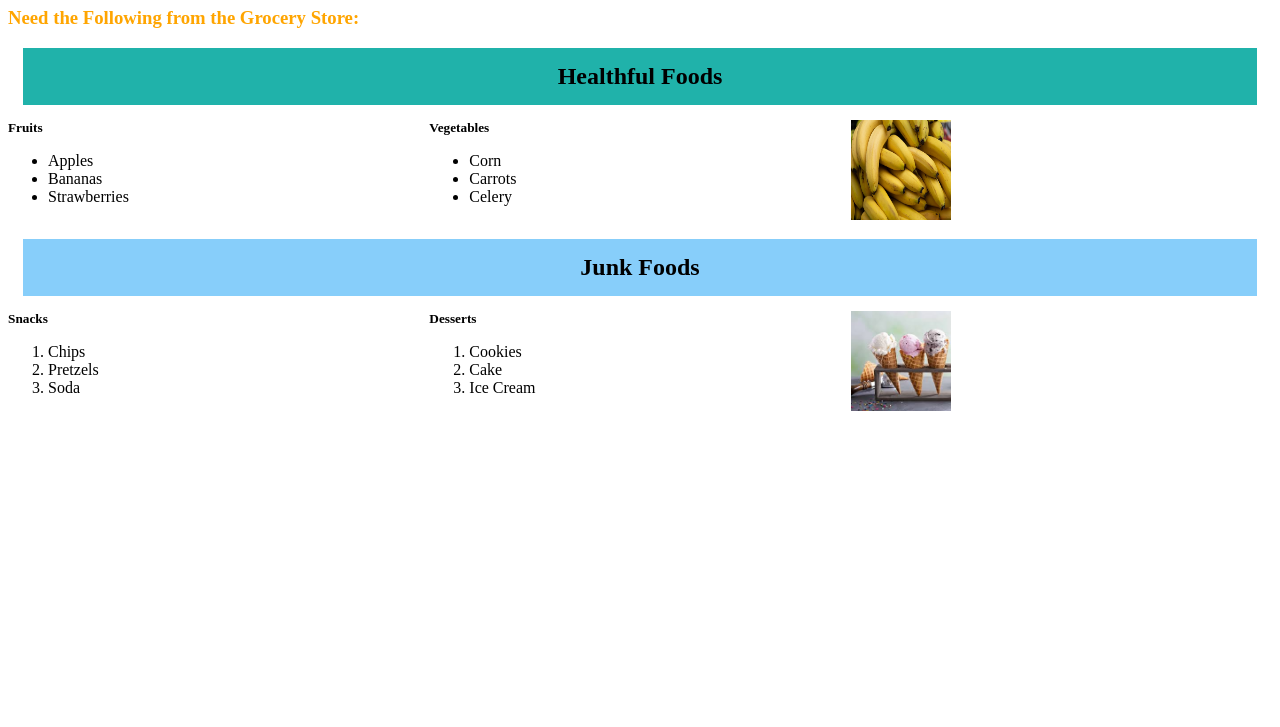
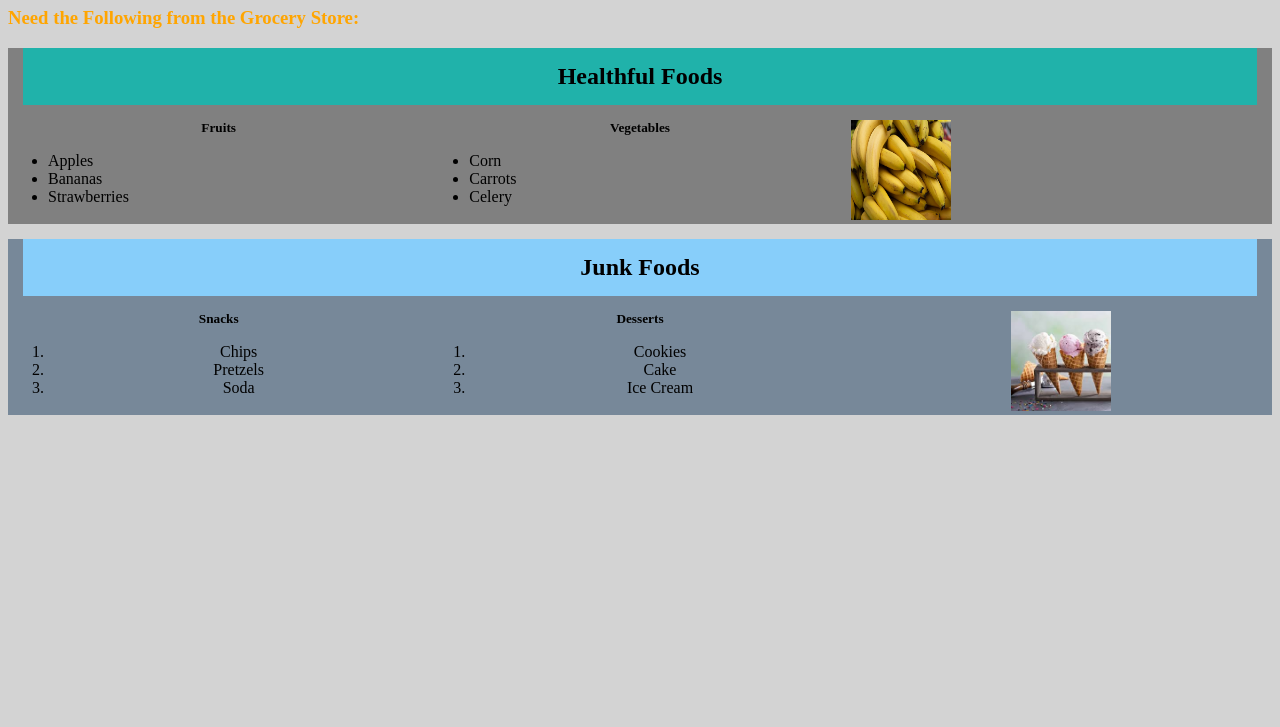
Before and after one commit to ColeWhitehurst/GroceryList, a plain HTML site: page index.html in a window 1280 px wide. Shown: the part 73-800 px from the top of the page. Drawn offline with Linux system fonts and the light colour scheme.

Commit message:
new changes

```diff
--- a/index.html
+++ b/index.html
@@ -26,6 +26,8 @@
     <h1 style="color:blueviolet">Shopping List</h1>
 
     <h3 style="color: orange">Need the Following from the Grocery Store:</h3>
+
+    <section class="health">
 
     <div>
         <h2 id="HF">Healthful Foods</h2>
@@ -60,7 +62,7 @@
 
     </section>
 
-   <section>
+   <section class="junk">
     <div>
         <h2 id="JF">Junk Foods</h2>
 
--- a/style.css
+++ b/style.css
@@ -31,4 +31,17 @@ img {
 h5 {
     margin-top:0;
     margin-bottom:0;
+    text-align:center;
 }
+
+.health {
+    background-color: gray
+}
+
+.junk {
+    background-color: lightslategray
+}
+
+body {
+    background-color:lightgray
+}
```
